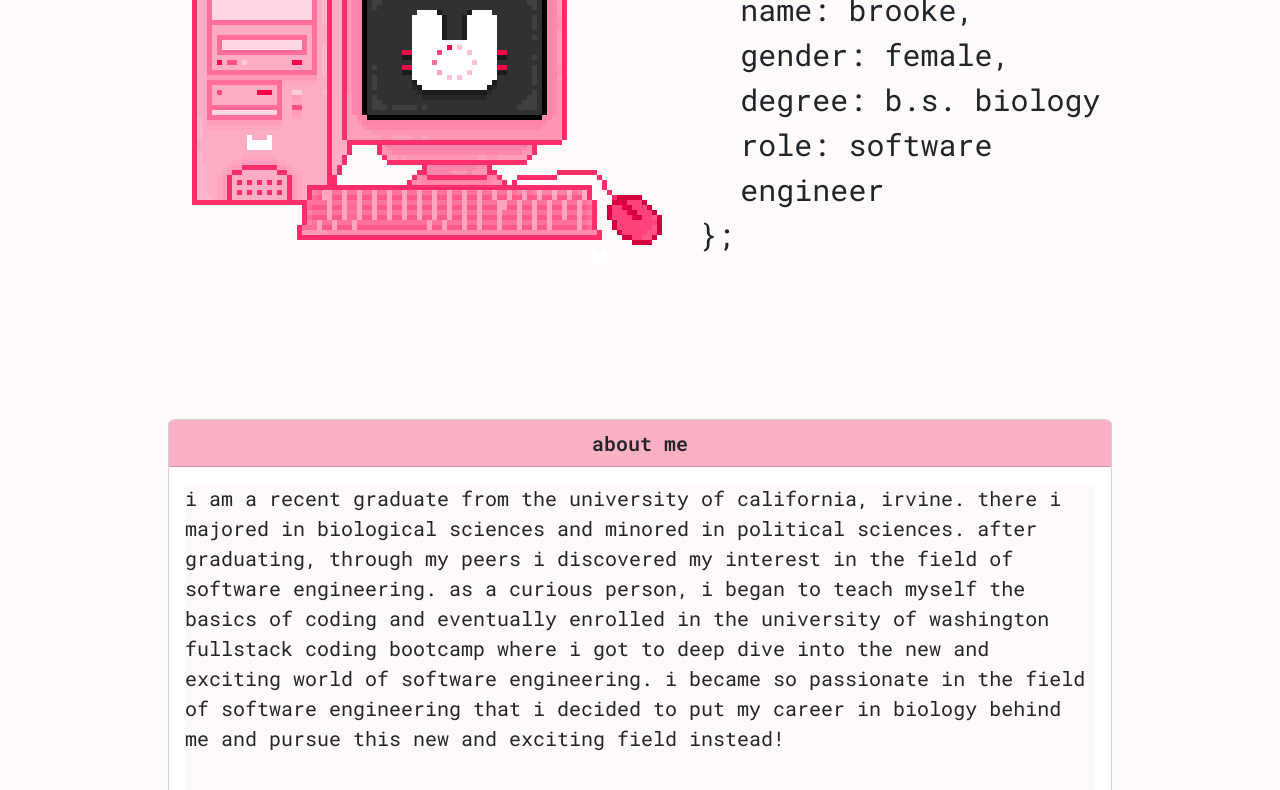
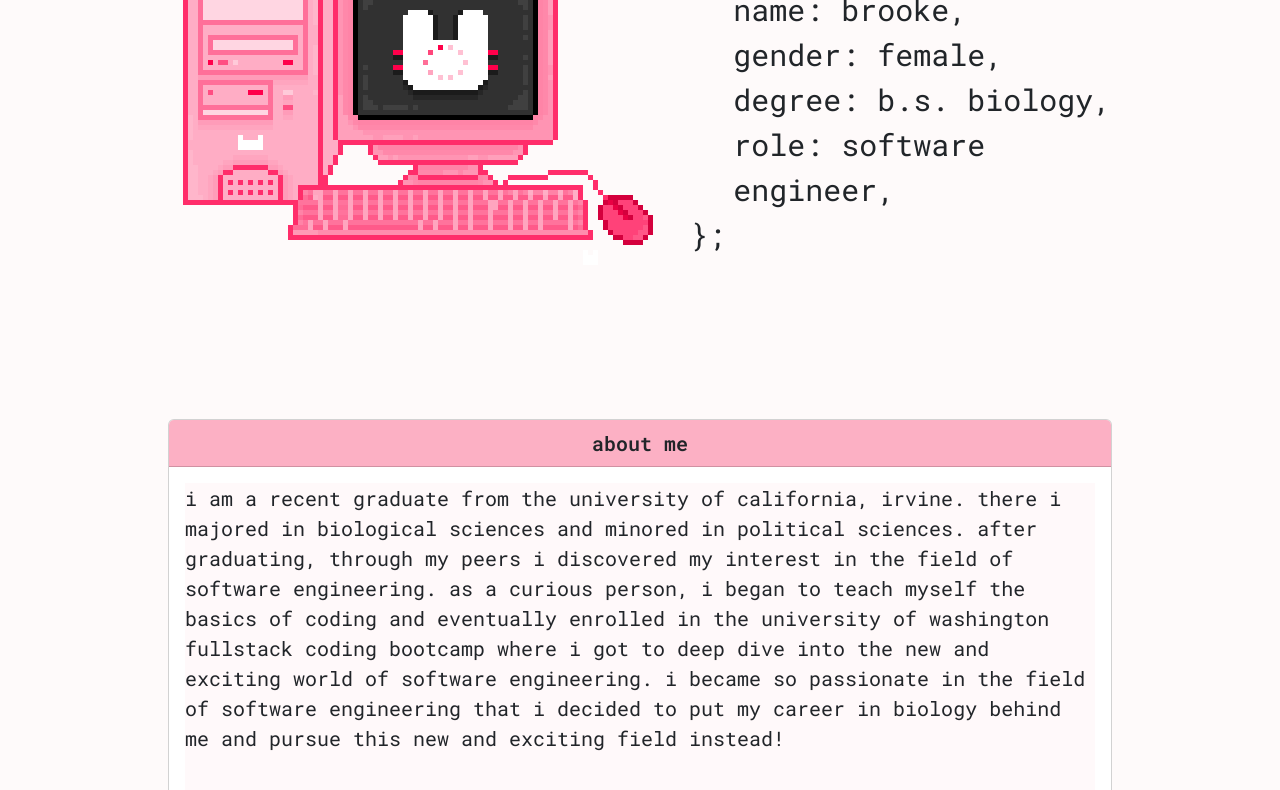
Before and after one commit to bburton5/brookeBurton-portfolio, a plain HTML site: page index.html in a window 1280 px wide. Shown: the part 217-1007 px from the top of the page. Drawn offline with nearby package versions, Linux system fonts and the light colour scheme.

Commit message:
added commas to object

```diff
--- a/index.html
+++ b/index.html
@@ -57,8 +57,8 @@
             <ul class="var main">var <span class="bold">me</span> = {
               <li class="tab">name: brooke,</li>
               <li class="tab">gender: female,</li>
-              <li class="tab">degree: b.s. biology</li>
-              <li class="tab">role: software engineer</li>
+              <li class="tab">degree: b.s. biology,</li>
+              <li class="tab">role: software engineer,</li>
             <li>};</li>
           </ul>
         </p>
```
